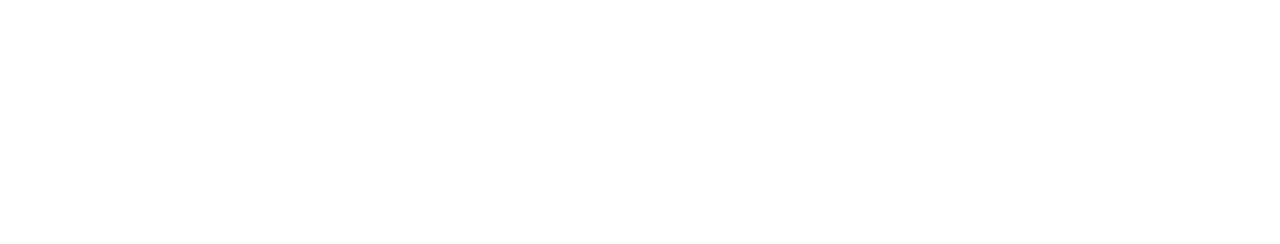
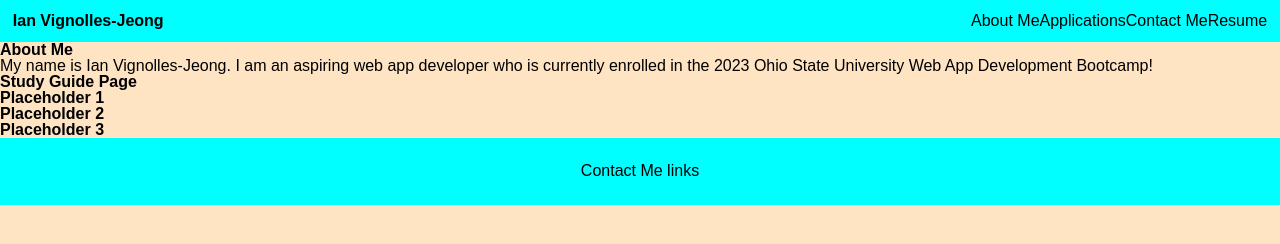
Before and after one commit to IVignollesJeong/professional-portfolio-iv, a plain HTML site: page index.htm in a window 1280 px wide. Drawn offline with Linux system fonts and the light colour scheme.

Commit message:
added html/css framework

```diff
--- /dev/null
+++ b/assets/reset.css
@@ -0,0 +1,23 @@
+* {
+    margin: 0;
+    padding: 0;
+    box-sizing: border-box;
+  }
+
+  html {
+    height: 100%;
+  }
+
+  body {
+    min-height: 100%;
+    line-height: 1;
+    font-family: sans-serif;
+  }
+
+  h1, h2, h3, h4, h5, h6 {
+    font-size: 100%;
+  }
+
+  ol, ul {
+    list-style: none;
+  }
--- a/assets/style.css
+++ b/assets/style.css
@@ -0,0 +1,29 @@
+* {
+}
+
+header {
+    display: flex;
+    justify-content: space-between;
+    align-items: center;
+    padding: 1%;
+    background-color: aqua;
+    color:black;
+}
+
+nav ul {
+    display: flex;
+}
+
+body {
+    background-color: bisque;
+}
+
+footer {
+    display: flex;
+    justify-content: center;
+    padding: 2%;
+    background-color: aqua;
+    color: black;
+  }
+
+  /* media queries */
--- a/index.htm
+++ b/index.htm
@@ -4,9 +4,62 @@
     <meta charset="UTF-8">
     <meta http-equiv="X-UA-Compatible" content="IE=edge">
     <meta name="viewport" content="width=device-width, initial-scale=1.0">
+    <link rel="stylesheet" href="./assets/reset.css">
+    <link rel="stylesheet" href="./assets/style.css">
     <title>Document</title>
 </head>
 <body>
+    <header>
+        <h1>Ian Vignolles-Jeong</h1>
+        <nav>
+            <ul>
+                <li>About Me</li>
+                <li>Applications</li>
+                <li>Contact Me</li>
+                <li>Resume</li>
+            </ul>
+        </nav>
+    </header>
 
+    <main>
+
+    <section>
+        <article>
+            <h2>About Me</h2>
+            <div>
+                <p>My name is Ian Vignolles-Jeong. I am an aspiring web app developer who is currently enrolled in the 2023 Ohio State University Web App Development Bootcamp!</p>
+            </div>
+        </article>
+    </section>
+
+    <section>
+        <div>
+            <h2>Study Guide Page</h2>
+        </div>
+    </section>
+
+    <section>
+        <div>
+            <h2>Placeholder 1</h2>
+        </div>
+    </section>
+
+    <section>
+        <div>
+            <h2>Placeholder 2</h2>
+        </div>
+    </section>
+
+    <section>
+        <div>
+            <h2>Placeholder 3</h2>
+        </div>
+    </section>
+
+    <footer>
+        Contact Me links
+    </footer>
+
+    </main>
 </body>
 </html>
```
